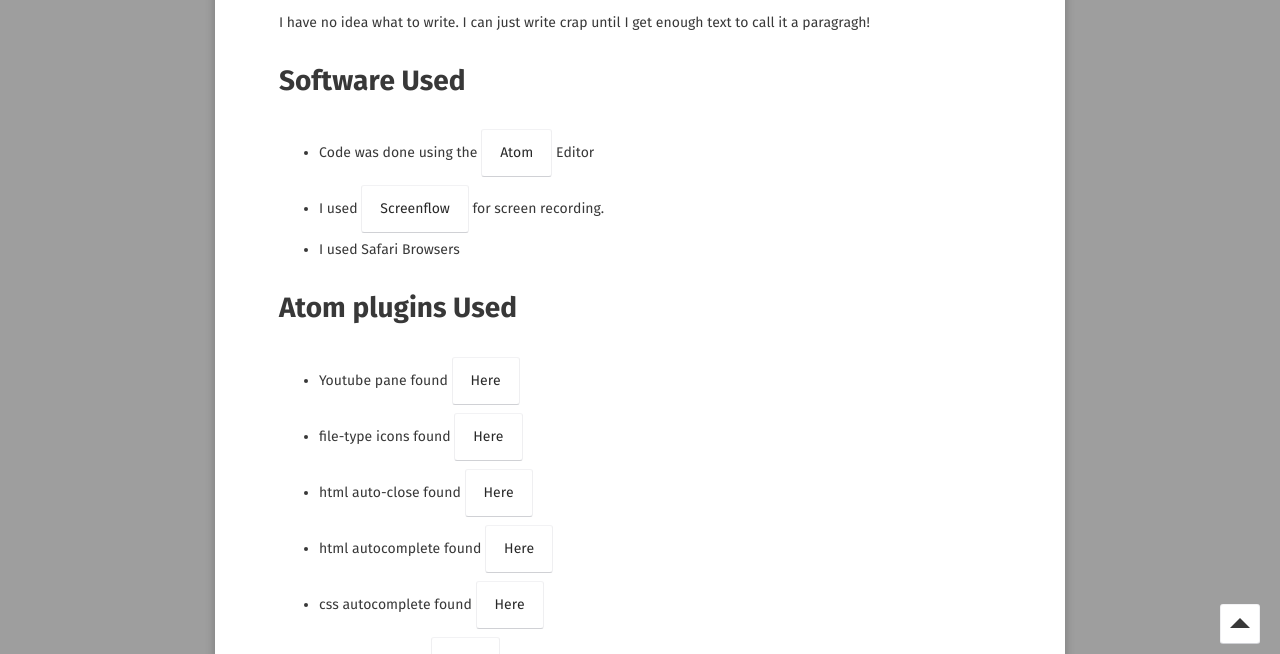
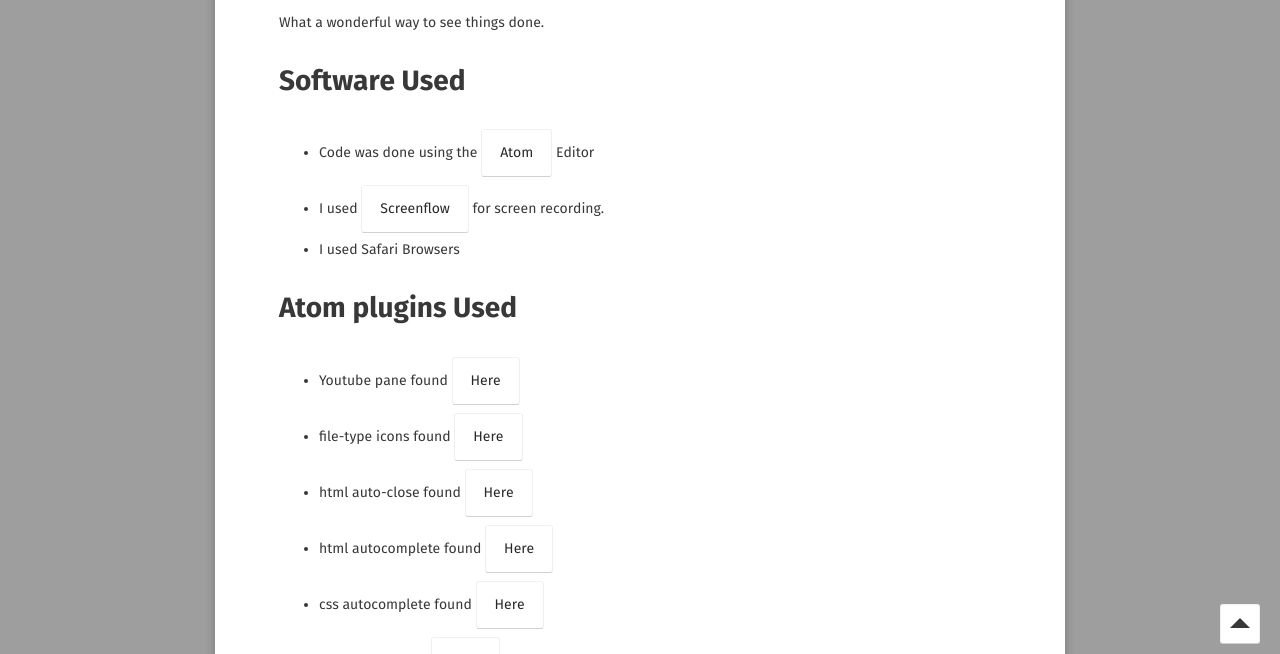
Before and after one commit to trikyas/website, a Jekyll site: the page built from _posts/2013-06-25-video-post.md, in a window 1280 px wide and 900 px high, scrolled down 605 px, cut to the strip 246-900 px from the top of the window. Built offline with Jekyll 4.4.1, drawn with Linux system fonts in a browser that asks for light colours; some web fonts are replaced.

```diff
--- a/_posts/2013-06-25-video-post.md
+++ b/_posts/2013-06-25-video-post.md
@@ -15,7 +15,7 @@ comments: false
 
 <iframe width="560" height="315" src="//www.youtube.com/embed/SU3kYxJmWuQ" frameborder="0"> </iframe>
 
-I have no idea what to write. I can just write crap until I get enough text to call it a paragragh!
+What a wonderful way to see things done.
 
 # Software Used
 
```
